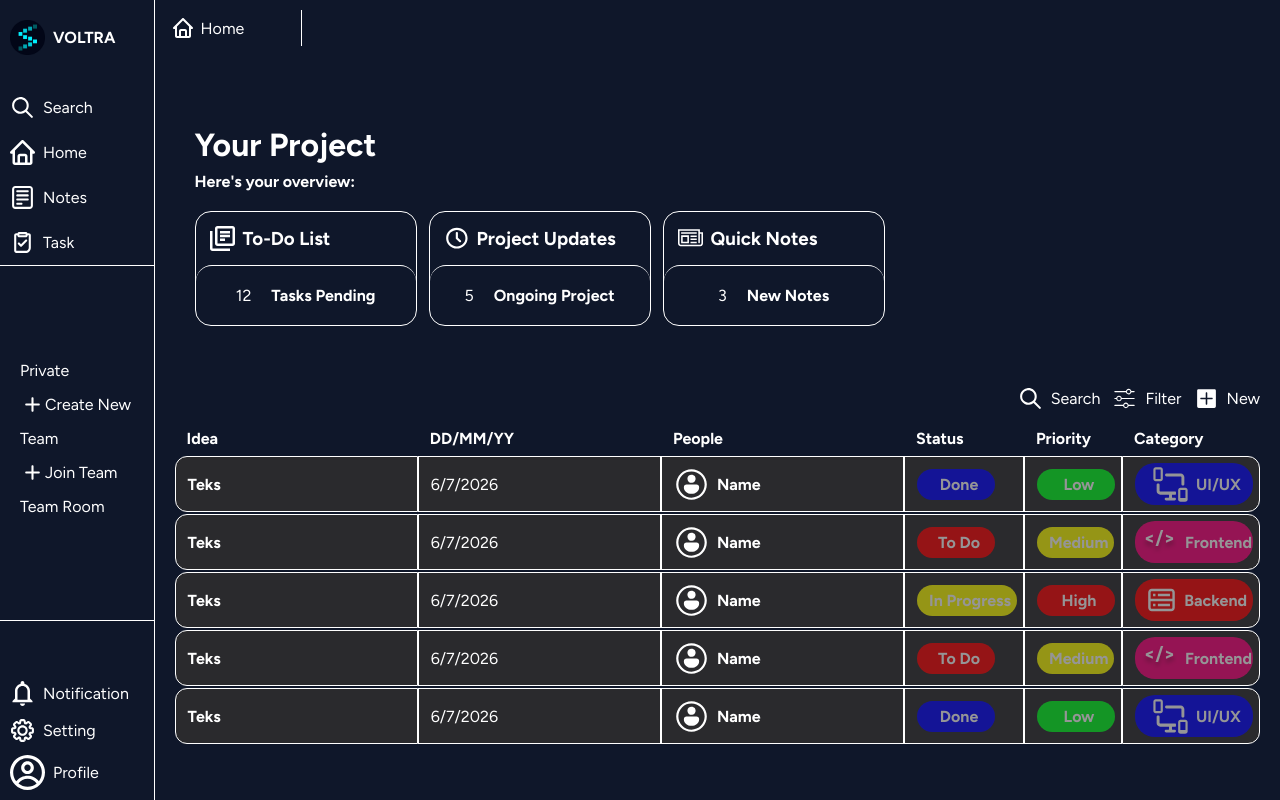
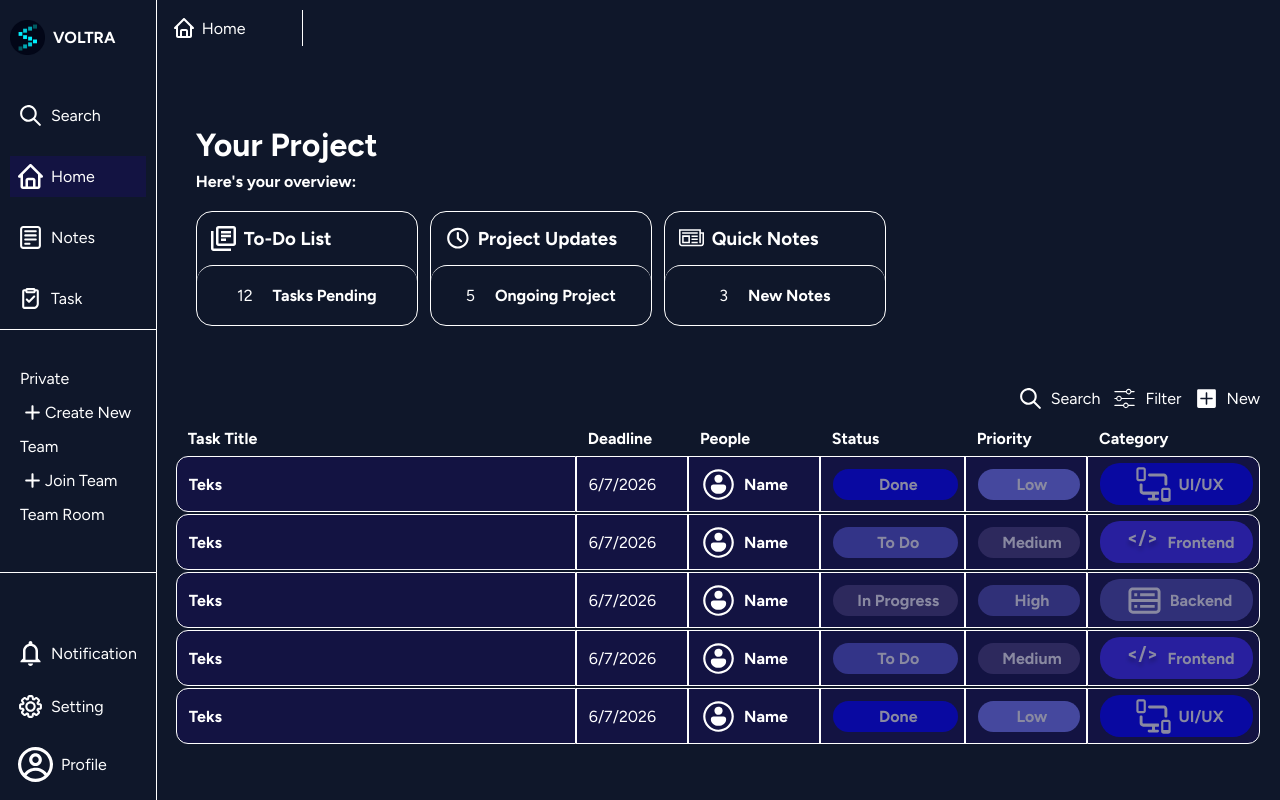
Before and after one commit to RakaPrasetyaHidayat/VOLTRA, a React (Create React App) app: page /home in a window 1280 px wide. Built offline with nearby package versions, Linux system fonts and the light colour scheme; sample sign-in values are in the browser's storage.

Commit message:
Menyesuaikan css untuk page terbaru

```diff
--- a/src/components/Sidebar/Sidebar.jsx
+++ b/src/components/Sidebar/Sidebar.jsx
@@ -9,12 +9,13 @@
 import notif from "../../assets/notification.svg";
 import styles from "./Sidebar.module.css";
 import { useTab } from "../../components/Tab/TabContext";
-import { useNavigate } from "react-router-dom";
+import { useNavigate, useLocation } from "react-router-dom";
 
 function Sidebar() {
     const { addTab } = useTab();
     const navigate = useNavigate();
-
+    const location = useLocation();
+    const isActive = (path) => location.pathname === path;
     const openPage = (name, icon, path) => {
     addTab(name, icon);
     navigate(path);
@@ -26,9 +27,9 @@
         <nav>
             <ul>
                 <li><img src={search} alt="Search" style={{ width: "25px"}} />Search</li>
-                <li onClick={() => openPage("Home", home, "/home")}><img src={home} alt="Home" style={{ width: "25px" }} />Home</li>
-                 <li onClick={() => openPage("Notes", notes, "/note")}><img src={notes} alt="Notes" style={{ width: "25px" }} />Notes</li>
-                <li onClick={() => openPage("Task", task, "/task")}><img src={task} alt="Task" style={{ width: "25px" }} />Task</li>
+                <li onClick={() => openPage("Home", home, "/home")} className={`${styles.item} ${isActive("/home") ? styles.active : ""}`}><img src={home} alt="Home" style={{ width: "25px" }} />Home</li>
+                 <li onClick={() => openPage("Notes", notes, "/note")} className={`${styles.item} ${isActive("/note") ? styles.active : ""}`}><img src={notes} alt="Notes" style={{ width: "25px" }} />Notes</li>
+                <li onClick={() => openPage("Task", task, "/task")} className={`${styles.item} ${isActive("/task") ? styles.active : ""}`}><img src={task} alt="Task" style={{ width: "25px" }} />Task</li>
             </ul>
         </nav>
         </div>
@@ -44,7 +45,7 @@
         </div>
         <div id={styles.sidebarBottom}>
             <ul>
-                <li onClick={() => openPage("Notification", notif, "/notification")}><img src={notif} alt="Notification" style={{ width: "25px"}} />Notification</li>
+                <li onClick={() => openPage("Notification", notif, "/notification")} className={`${styles.item} ${isActive("/notification") ? styles.active : ""}`}><img src={notif} alt="Notification" style={{ width: "25px"}} />Notification</li>
                 <li><img src={setting} alt="Setting" style={{ width: "25px"}} />Setting</li>
                 <li onClick={() => navigate("/profile")}><img src={icon} alt="Profile" style={{ width: "35px"}} />Profile</li>
             </ul>
--- a/src/components/Sidebar/Sidebar.module.css
+++ b/src/components/Sidebar/Sidebar.module.css
@@ -6,7 +6,7 @@
     padding: 0px;
     display: grid;
     grid-template-rows: auto 1fr auto;
-    width: 12vw;
+    width: 100%;
     height: 100%;
     border-right: 1px solid var(--secondary-color);
 }
@@ -15,10 +15,8 @@
     border-bottom: 1px solid var(--secondary-color);
     display: flex;
     flex-direction: column;
-    padding: 0px;
+    padding: 10px;
     padding-top: 20px;
-    padding-bottom: 10px;
-    padding-left: 10px;
 }
 
 #sidebarTop ul {
@@ -27,13 +25,18 @@
     flex-direction: column;
     cursor: pointer;
 }
+
 #sidebarTop li {
     list-style: none;
     display: flex;
     align-items: center;
     gap: 8px;
     margin-top: 20px;
-    width: 100%;
+    padding: 8px;
+}
+
+.active {
+  background-color: var(--dark-blue);
 }
 
 nav {
@@ -65,7 +68,7 @@
     flex-direction: row;
     align-items: center;
     gap: 8px;
-    width: 100%;
+    padding: 8px;
 }
 
 #sidebarMain {
--- a/src/pages/home/Home.module.css
+++ b/src/pages/home/Home.module.css
@@ -6,11 +6,12 @@
     --main-color: #0F172A;
     --secondary-color: #ffffff;
     --blue: #0000FF;
-    --red: #FF0000;
-    --yellow: #FFFF00;
-    --green: #00FF1E;
-    --pink: #FF007B;
-    --gray: #2A2A2D;
+    --toDo: #5355CD;
+    --progress: #483F79;
+    --low: #777EF9;
+    --high: #4E4EAE;
+    --frontend: #3D2CFA;
+    --dark-blue: #131342;
 }
 
 body {
@@ -99,7 +100,7 @@
 
 #updatesContent {
     display: grid;
-    grid-template-columns: 1fr 1fr 1fr auto auto auto;
+    grid-template-columns: 400px auto auto auto auto auto;
     row-gap: 2px;
     grid-template-rows: auto auto auto auto auto auto;
 }
@@ -117,47 +118,61 @@
     background-color: var(--blue);
     border-radius: 20px;
     display: flex;
+    align-items: center;
     justify-content: center;
     opacity: 0.5;
-    width: 60px;
+    width: 100%;
 }
 
-.statusToDo, .priorityHigh {
-    background-color: var(--red);
+.statusToDo  {
+    background-color: var(--toDo);
     border-radius: 20px;
     display: flex;
+    align-items: center;
     justify-content: center;
     opacity: 0.5;
-    width: 60px;
+    width: 100%;
+}
+
+.priorityHigh {
+    background-color: var(--high);
+    border-radius: 20px;
+    display: flex;
+    align-items: center;
+    justify-content: center;
+    opacity: 0.5;
+    width: 100%;
 }
 
 .statusInProgress, .priorityMedium{
-    background-color: var(--yellow);
+    background-color: var(--progress);
     border-radius: 20px;
     display: flex;
+    align-items: center;
     justify-content: center;
     opacity: 0.5;
-    width: auto;
+    width: 100%;
 }
 
 .priorityLow {
-    background-color: var(--green);
+    background-color: var(--low);
     border-radius: 20px;
     display: flex;
+    align-items: center;
     justify-content: center;
     opacity: 0.5;
-    width: 60px;
+    width: 100%;
 }
 
 .frontendCategory {
-    background-color: var(--pink);
+    background-color: var(--frontend);
     border-radius: 20px;
     display: flex;
     align-items: center;
     justify-content: center;
     opacity: 0.5;
     height: 30px;
-    width: 100px;
+    width: 100%;
 }
 
 .UIUXCategory {
@@ -167,17 +182,17 @@
     justify-content: center;
     opacity: 0.5;
     height: 30px;
-    width: 100px;
+    width: 100%;
 }
 
 .backendCategory {
-    background-color: var(--red);
+    background-color: var(--high);
     border-radius: 20px;
     display: flex;
     justify-content: center;
     opacity: 0.5;
     height: 30px;
-    width: 100px;
+    width: 100%;
 }
 
 .updatesMainContent {
@@ -185,7 +200,7 @@
     flex-direction: row;
     align-items: center;
     gap: 8px;
-    background-color: var(--gray);
+    background-color: var(--dark-blue);
     border: 1px solid var(--secondary-color);
 }
 
@@ -196,7 +211,7 @@
     gap: 8px;
     border-top-left-radius: 12px;
     border-bottom-left-radius: 12px;
-    background-color: var(--gray);
+    background-color: var(--dark-blue);
     border: 1px solid var(--secondary-color);
 }
 
@@ -207,6 +222,6 @@
     gap: 8px;
     border-top-right-radius: 12px;
     border-bottom-right-radius: 12px;
-    background-color: var(--gray);
+    background-color: var(--dark-blue);
     border: 1px solid var(--secondary-color);
 }
--- a/src/pages/home/home.jsx
+++ b/src/pages/home/home.jsx
@@ -57,8 +57,8 @@
                 </div>
                 <div id={styles.updatesContent}>
                     {/*Table Header*/}
-                        <div><label><b>Idea</b></label></div>
-                        <div><label><b>DD/MM/YY</b></label></div>
+                        <div><label><b>Task Title</b></label></div>
+                        <div><label><b>Deadline</b></label></div>
                         <div><label><b>People</b></label></div>
                         <div><label><b>Status</b></label></div>
                         <div><label><b>Priority</b></label></div>
--- a/src/pages/note/Note.module.css
+++ b/src/pages/note/Note.module.css
@@ -47,7 +47,7 @@
     padding: 20px;
     border: 1px solid var(--secondary-color);
     border-radius: 10px;
-    background-color: var(--gray);
+    background-color: var(--dark-blue);
 }
 
 .item div {
--- a/src/pages/notification/Notification.module.css
+++ b/src/pages/notification/Notification.module.css
@@ -32,7 +32,7 @@
     gap: 20px;
     padding: 12px 20px;
     border-radius: 10px;
-    background-color: var(--gray);
+    background-color: var(--dark-blue);
 }
 
 .item .boxItem {
```
